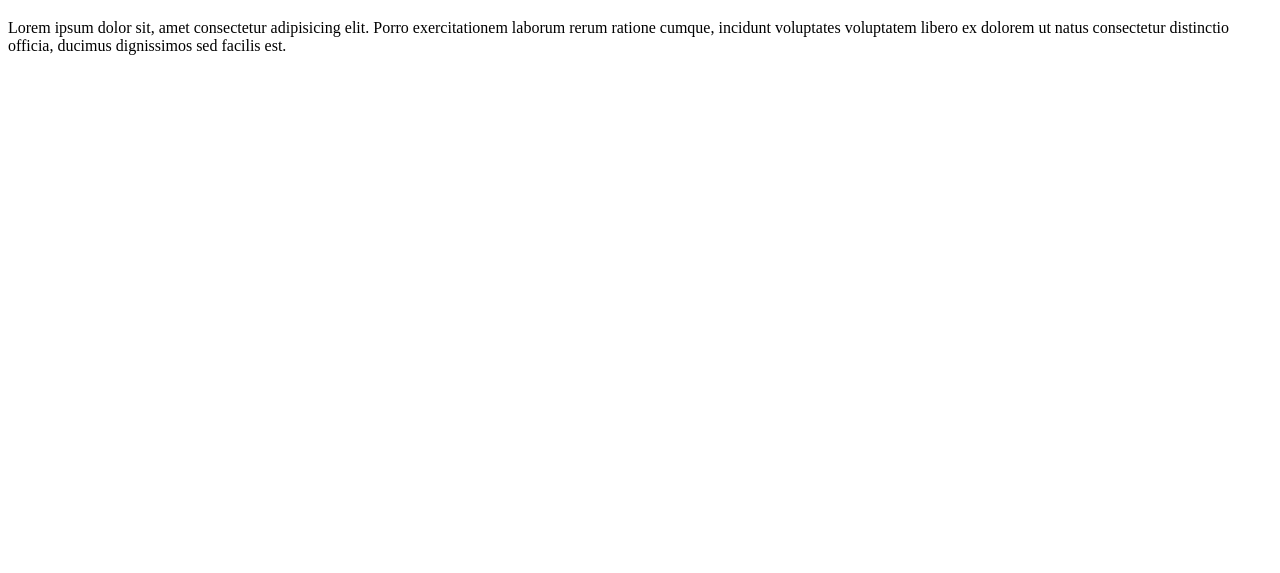
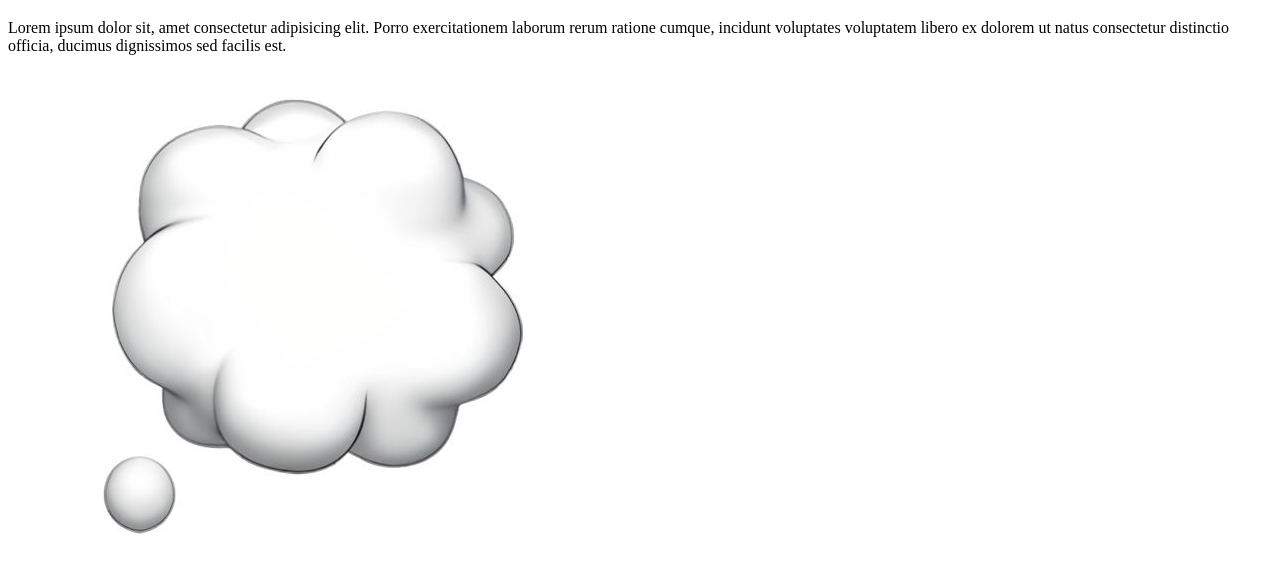
Before and after one commit to sylsylshi33-dev/05319-Lab, a plain HTML site: page index.html in a window 1280 px wide. Shown: the part 61-634 px from the top of the page. Drawn offline with Linux system fonts and the light colour scheme.

Commit message:
Added image folder and image thought bubble

```diff
--- a/index.html
+++ b/index.html
@@ -8,5 +8,6 @@
 <body>
     <h1>Sylvia Shi</h1>
     <p>Lorem ipsum dolor sit, amet consectetur adipisicing elit. Porro exercitationem laborum rerum ratione cumque, incidunt voluptates voluptatem libero ex dolorem ut natus consectetur distinctio officia, ducimus dignissimos sed facilis est.</p>
+    <img src="images/thought bubble copy.jpg" alt="thought bubble">
 </body>
 </html>
```
Also changed, not shown: images/thought bubble copy.jpg (added).
